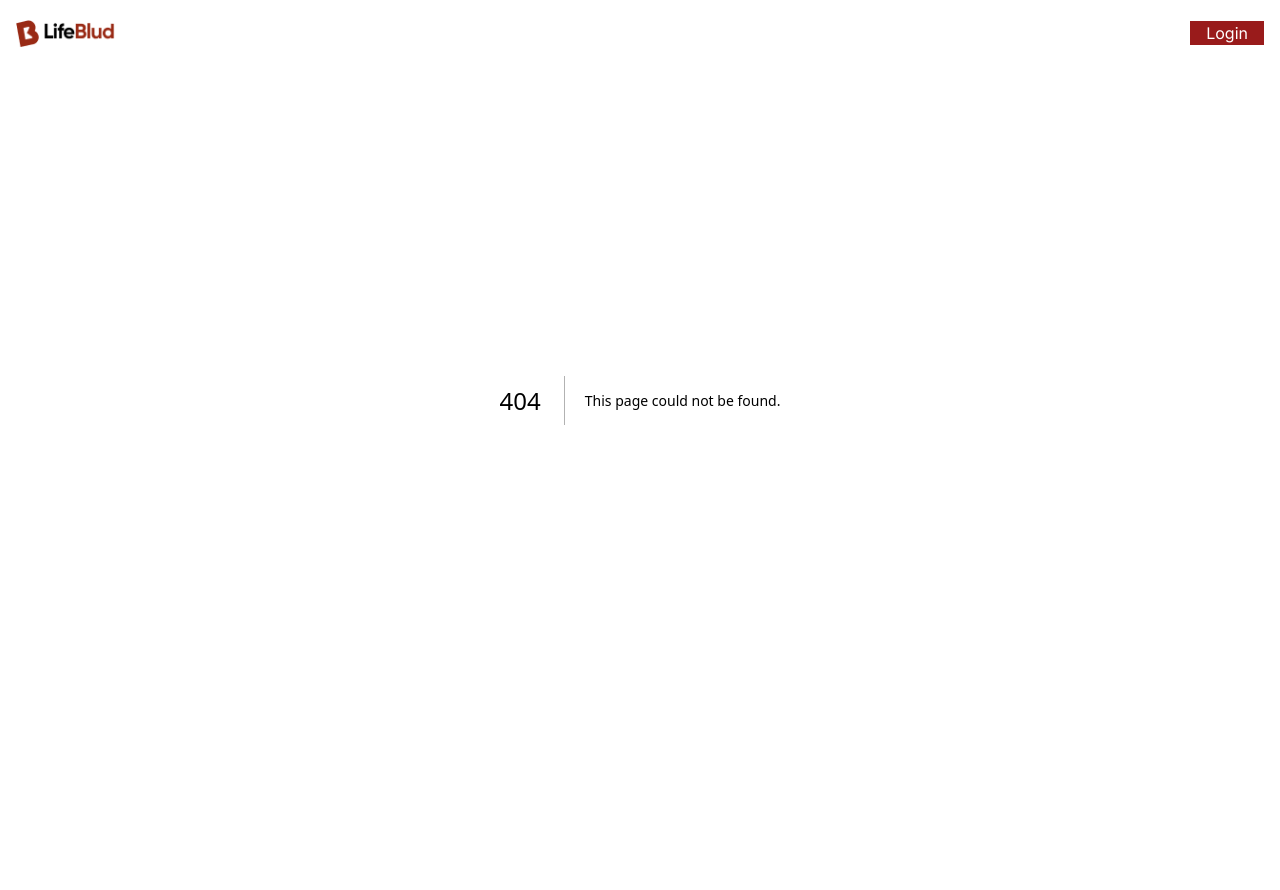
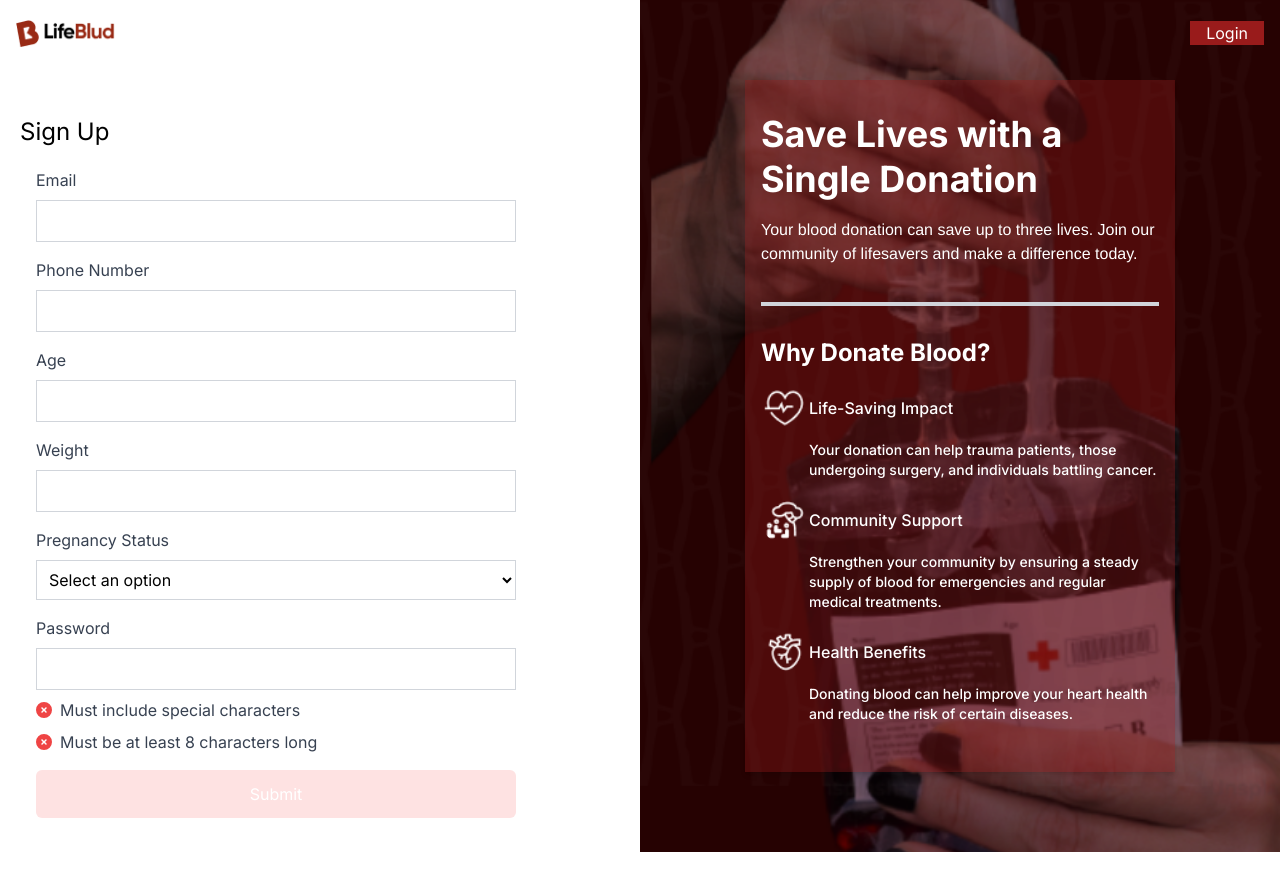
Before and after one commit to onaneye/life-blud-frontend, a Next.js app in the folder lifebluds/: page /blood-donor-registration in a window 1280 px wide. Before the commit this address had no page. Shown: the top 890 px of the page. Before the commit the page ends 800 px from the top, so only its background shows below. Built offline with nearby package versions, Linux system fonts and the light colour scheme.

Commit message:
Completed the desktop view of the signUp component

```diff
--- a/lifebluds/app/Components/Button.jsx
+++ b/lifebluds/app/Components/Button.jsx
@@ -1,14 +1,36 @@
 // file: src/components/Button.jsx
-
+'use client'
+import React from "react";
 import Link from "next/link";
-import { useToggleBorder } from './Contex';
+import { useRouter } from "next/navigation";
+import { useToggleBorder } from './Contex'; // Adjust path as needed
 
 const Button = () => {
-  const { activeCard } = useToggleBorder();
+  const router = useRouter();
+  const { activeCard, cardValue } = useToggleBorder();
+
+  const handleSignUp = () => {
+    // Handle sign up logic based on cardValue
+    switch (cardValue) {
+      case 'Medical Facility':
+        router.push('medical-facility-registration');
+        break;
+      case 'Blood Donor':
+        router.push('blood-donor-registration');
+        break;
+      default:
+        console.log('Please select an option.');
+        break;
+    }
+  };
 
   return (
     <div className="my-5 mx-1 w-full">
-      <button className={`button-secondary-lg ${activeCard !== null ? 'bg-red-800' : 'disabled'}`}>
+      <button
+        className={`button-secondary-lg ${activeCard !== null ? 'bg-red-800' : 'disabled'}`}
+        onClick={handleSignUp}
+        disabled={!cardValue}
+      >
         Sign up
       </button>
       <p className="font-bold text-center py-5">
--- a/lifebluds/app/Components/Card.jsx
+++ b/lifebluds/app/Components/Card.jsx
@@ -5,7 +5,7 @@ import { Cards } from "./constant";
 import { useToggleBorder } from './Contex';
 
 const Card = () => {
-  const { activeCard, toggleCard } = useToggleBorder();
+  const { activeCard, toggleCard, cardValue, updateCardValue} = useToggleBorder();
 
   return (
     <div className="flex flex-col lg:flex-row items-center space-y-2 lg:space-y-0 lg:space-x-2">
@@ -13,7 +13,11 @@ const Card = () => {
         <div
           key={index}
           className={`cursor-pointer bg-red-50 px-3 py-4 lg:h-full lg:w-full rounded-md w-full md:w-1/2 lg:w-auto mb-4 lg:mb-0 ${activeCard === index ? 'border-2 border-red-800' : ''}`}
-          onClick={() => toggleCard(index)}
+          onClick={(event) => {
+            toggleCard(index)
+            updateCardValue(card.title)
+          }
+          }
         >
           <div className={`bg-red-50 w-10 h-10 shadow-md relative bottom-8 left-[40%] ${activeCard === index ? 'border-2 border-red-800' : ''}`}>
             <img src={card.image} alt={card.title} className="w-full" />
--- a/lifebluds/app/Components/Contex.jsx
+++ b/lifebluds/app/Components/Contex.jsx
@@ -8,13 +8,20 @@ export const useToggleBorder = () => useContext(ToggleBorderContext);
 
 export const ToggleBorderProvider = ({ children }) => {
   const [activeCard, setActiveCard] = useState(null);
+  const [cardValue, setCardValue] = useState('');
 
   const toggleCard = (index) => {
     setActiveCard(activeCard === index ? null : index);
+    console.log(index);
+  };
+
+  const updateCardValue = (value) => {
+    setCardValue(value);
+    console.log(value)
   };
 
   return (
-    <ToggleBorderContext.Provider value={{ activeCard, toggleCard }}>
+    <ToggleBorderContext.Provider value={{ activeCard, toggleCard, cardValue, updateCardValue }}>
       {children}
     </ToggleBorderContext.Provider>
   );
--- /dev/null
+++ b/lifebluds/app/blood-donor-registration/page.jsx
@@ -0,0 +1,162 @@
+'use client';
+import React, { useState } from 'react';
+import HeroSection from '../Components/Hero';
+import { FontAwesomeIcon } from '@fortawesome/react-fontawesome';
+import { faCheckCircle, faTimesCircle } from '@fortawesome/free-solid-svg-icons';
+
+const Page = () => {
+  const [formData, setFormData] = useState({
+    email: '',
+    phone: '',
+    age: '',
+    weight: '',
+    pregnancyStatus: '',
+    password: '',
+  });
+  const [passwordValidations, setPasswordValidations] = useState({
+    specialChars: false,
+    minLength: false,
+  });
+
+  const handleChange = (e) => {
+    const { name, value } = e.target;
+    setFormData({
+      ...formData,
+      [name]: value,
+    });
+
+    if (name === 'password') {
+      setPasswordValidations({
+        specialChars: /[!@#$%^&*(),.?":{}|<>]/.test(value),
+        minLength: value.length >= 8,
+      });
+    }
+  };
+
+  const handleSubmit = (e) => {
+    e.preventDefault();
+    // Handle form submission logic
+    console.log(formData);
+  };
+
+  return (
+    <div className="lg:flex flex-col h-screen">
+      <main className="flex flex-grow justify-between flex-col-reverse lg:flex-row lg:h-full">
+        <div className="w-full lg:block my-auto py-[100px] px-5 lg:w-1/2">
+          <h1 className="text-xl lg:text-2xl my-4 self-start font-gilroy-medium">Sign Up</h1>
+          <form
+            onSubmit={handleSubmit}
+            className="px-4 py-1 w-full max-w-lg bg-white"
+          >
+            <div className="mb-4">
+              <label htmlFor="email" className="block text-gray-700 mb-2">Email</label>
+              <input
+                type="email"
+                id="email"
+                name="email"
+                value={formData.email}
+                onChange={handleChange}
+                className="w-full p-2 border border-gray-300"
+                required
+              />
+            </div>
+
+            <div className="mb-4">
+              <label htmlFor="phone" className="block text-gray-700 mb-2">Phone Number</label>
+              <input
+                type="tel"
+                id="phone"
+                name="phone"
+                value={formData.phone}
+                onChange={handleChange}
+                className="w-full p-2 border border-gray-300"
+                required
+              />
+            </div>
+
+            <div className="mb-4">
+              <label htmlFor="age" className="block text-gray-700 mb-2">Age</label>
+              <input
+                type="number"
+                id="age"
+                name="age"
+                value={formData.age}
+                onChange={handleChange}
+                className="w-full p-2 border border-gray-300"
+                required
+              />
+            </div>
+
+            <div className="mb-4">
+              <label htmlFor="weight" className="block text-gray-700 mb-2">Weight</label>
+              <input
+                type="number"
+                id="weight"
+                name="weight"
+                value={formData.weight}
+                onChange={handleChange}
+                className="w-full p-2 border border-gray-300"
+                required
+              />
+            </div>
+
+            <div className="mb-4">
+              <label htmlFor="pregnancyStatus" className="block text-gray-700 mb-2">Pregnancy Status</label>
+              <select
+                id="pregnancyStatus"
+                name="pregnancyStatus"
+                value={formData.pregnancyStatus}
+                onChange={handleChange}
+                className="w-full p-2 border border-gray-300 bg-transparent"
+                required
+              >
+                <option value="" disabled>Select an option</option>
+                <option value="pregnant">Pregnant</option>
+                <option value="not_pregnant">Not Pregnant</option>
+                <option value="prefer_not_to_say">Prefer not to say</option>
+              </select>
+            </div>
+
+            <div className="mb-4">
+              <label htmlFor="password" className="block text-gray-700 mb-2">Password</label>
+              <input
+                type="password"
+                id="password"
+                name="password"
+                value={formData.password}
+                onChange={handleChange}
+                className="w-full p-2 border border-gray-300"
+                required
+              />
+              <div className="mt-2 flex items-center">
+                <FontAwesomeIcon
+                  icon={passwordValidations.specialChars ? faCheckCircle : faTimesCircle}
+                  className={`mr-2 ${passwordValidations.specialChars ? 'text-green-500' : 'text-red-500'}`}
+                />
+                <span className="text-gray-700">Must include special characters</span>
+              </div>
+              <div className="mt-2 flex items-center">
+                <FontAwesomeIcon
+                  icon={passwordValidations.minLength ? faCheckCircle : faTimesCircle}
+                  className={`mr-2 ${passwordValidations.minLength ? 'text-green-500' : 'text-red-500'}`}
+                />
+                <span className="text-gray-700">Must be at least 8 characters long</span>
+              </div>
+            </div>
+
+            <button
+              type="submit"
+              className="w-full bg-red-100 text-white p-3 rounded-md hover:bg-red-800 transition duration-300"
+            >
+              Submit
+            </button>
+          </form>
+        </div>
+        {/* Hero section */}
+        <HeroSection />
+      </main>
+    </div>
+  );
+};
+
+export default Page;
--- a/lifebluds/app/layout.jsx
+++ b/lifebluds/app/layout.jsx
@@ -1,6 +1,10 @@
 import { Inter } from "next/font/google";
 import "./globals.css";
 import Navbar from "./Components/Navbar";
+import '@fortawesome/fontawesome-svg-core/styles.css';
+import { config } from '@fortawesome/fontawesome-svg-core';
+config.autoAddCss = false;
+
 
 const inter = Inter({ subsets: ["latin"] });
 
--- /dev/null
+++ b/lifebluds/app/medical-facility-registration/page.jsx
@@ -0,0 +1,11 @@
+import React from 'react'
+
+const page = () => {
+  return (
+    <div>
+      <p>hello medicals</p>
+    </div>
+  )
+}
+
+export default page
--- a/lifebluds/package.json
+++ b/lifebluds/package.json
@@ -10,6 +10,9 @@
   },
   "dependencies": {
     "@fontsource/poppins": "^5.0.14",
+    "@fortawesome/fontawesome-svg-core": "^6.5.2",
+    "@fortawesome/free-solid-svg-icons": "^6.5.2",
+    "@fortawesome/react-fontawesome": "^0.2.2",
     "next": "14.2.4",
     "react": "^18",
     "react-dom": "^18"
```
Also changed, not shown: 1 other file (tests, documents, lock files or other folders).
